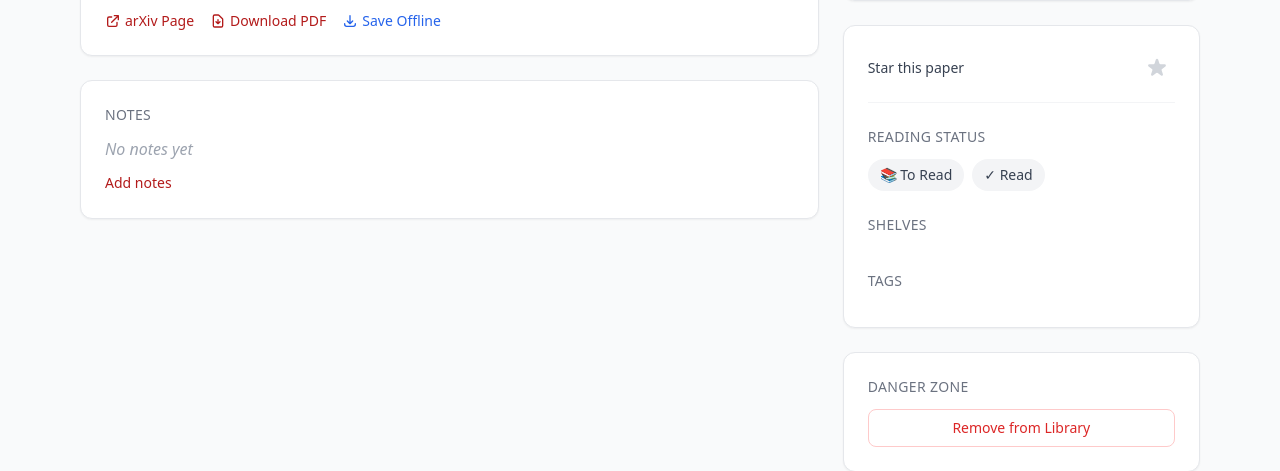
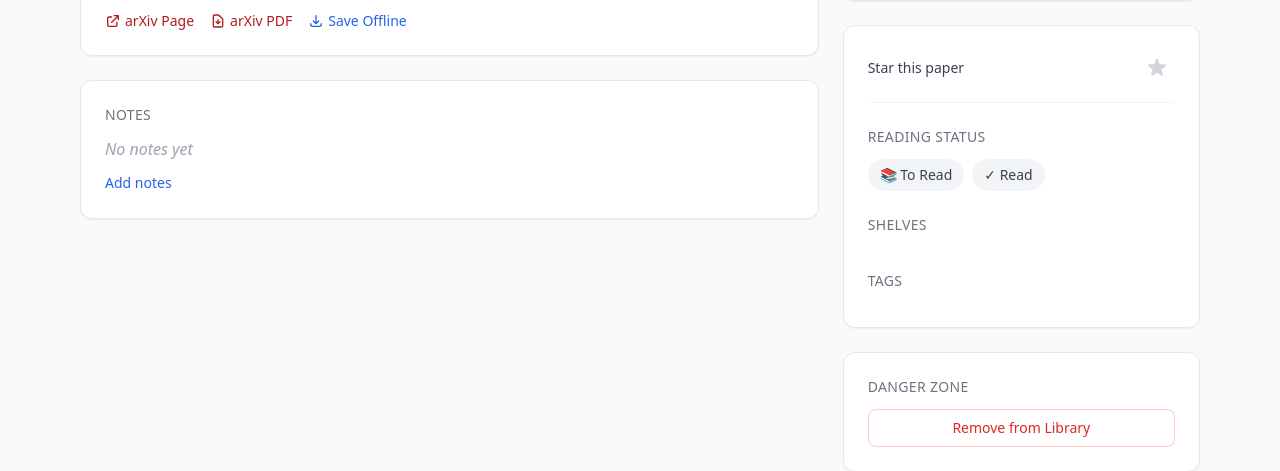
Before and after one commit to prappleizer/refsync, a FastAPI app: template src/refsync/frontend/templates/paper.html in a window 1280 px wide. Shown: the part 346-817 px from the top of the page. Run offline with FastAPI, Linux system fonts and the light colour scheme; the template is opened without the code that fills it, so the values that code supplies are empty; some libraries are stand-ins or nearby versions.

Commit message:
minor ui tweaks

```diff
--- a/src/refsync/frontend/templates/paper.html
+++ b/src/refsync/frontend/templates/paper.html
@@ -69,6 +69,7 @@
 
                         <!-- Links -->
                         <div class="flex flex-wrap gap-4 mt-6 pt-6 border-t border-gray-100 dark:border-gray-700">
+                            <!-- arXiv links (red) -->
                             <a :href="paper.arxiv_url" target="_blank"
                                class="inline-flex items-center text-sm text-arxiv-red dark:text-red-400 hover:underline">
                                 <svg class="w-4 h-4 mr-1" fill="none" stroke="currentColor" viewBox="0 0 24 24">
@@ -76,27 +77,23 @@
                                 </svg>
                                 arXiv Page
                             </a>
+                            <a :href="paper.pdf_url" target="_blank"
+                               class="inline-flex items-center text-sm text-arxiv-red dark:text-red-400 hover:underline">
+                                <svg class="w-4 h-4 mr-1" fill="none" stroke="currentColor" viewBox="0 0 24 24">
+                                    <path stroke-linecap="round" stroke-linejoin="round" stroke-width="2" d="M12 10v6m0 0l-3-3m3 3l3-3m2 8H7a2 2 0 01-2-2V5a2 2 0 012-2h5.586a1 1 0 01.707.293l5.414 5.414a1 1 0 01.293.707V19a2 2 0 01-2 2z"/>
+                                </svg>
+                                arXiv PDF
+                            </a>
 
-                            <!-- Local PDF (if available) -->
+                            <!-- Local PDF / Save Offline (blue) -->
                             <a x-show="paper.local_pdf"
                                :href="'/pdfs/' + paper.local_pdf" target="_blank"
-                               class="inline-flex items-center text-sm text-green-600 dark:text-green-400 hover:underline">
+                               class="inline-flex items-center text-sm text-blue-600 dark:text-blue-400 hover:underline">
                                 <svg class="w-4 h-4 mr-1" fill="none" stroke="currentColor" viewBox="0 0 24 24">
                                     <path stroke-linecap="round" stroke-linejoin="round" stroke-width="2" d="M9 12h6m-6 4h6m2 5H7a2 2 0 01-2-2V5a2 2 0 012-2h5.586a1 1 0 01.707.293l5.414 5.414a1 1 0 01.293.707V19a2 2 0 01-2 2z"/>
                                 </svg>
                                 View Local PDF
                             </a>
-
-                            <!-- arXiv PDF (always show, but labeled differently if local exists) -->
-                            <a :href="paper.pdf_url" target="_blank"
-                               class="inline-flex items-center text-sm text-arxiv-red dark:text-red-400 hover:underline">
-                                <svg class="w-4 h-4 mr-1" fill="none" stroke="currentColor" viewBox="0 0 24 24">
-                                    <path stroke-linecap="round" stroke-linejoin="round" stroke-width="2" d="M12 10v6m0 0l-3-3m3 3l3-3m2 8H7a2 2 0 01-2-2V5a2 2 0 012-2h5.586a1 1 0 01.707.293l5.414 5.414a1 1 0 01.293.707V19a2 2 0 01-2 2z"/>
-                                </svg>
-                                <span x-text="paper.local_pdf ? 'arXiv PDF' : 'Download PDF'"></span>
-                            </a>
-
-                            <!-- Download for offline button (if not already downloaded) -->
                             <button x-show="!paper.local_pdf"
                                     @click="downloadPdf()"
                                     :disabled="downloadingPdf"
@@ -110,9 +107,10 @@
                                 <span x-text="downloadingPdf ? 'Downloading...' : 'Save Offline'"></span>
                             </button>
 
+                            <!-- Copy BibTeX (blue) -->
                             <button @click="exportBibtex()"
                                     x-show="paper.bibtex"
-                                    class="inline-flex items-center text-sm text-arxiv-red dark:text-red-400 hover:underline">
+                                    class="inline-flex items-center text-sm text-blue-600 dark:text-blue-400 hover:underline">
                                 <svg class="w-4 h-4 mr-1" fill="none" stroke="currentColor" viewBox="0 0 24 24">
                                     <path stroke-linecap="round" stroke-linejoin="round" stroke-width="2" d="M8 5H6a2 2 0 00-2 2v12a2 2 0 002 2h10a2 2 0 002-2v-1M8 5a2 2 0 002 2h2a2 2 0 002-2M8 5a2 2 0 012-2h2a2 2 0 012 2m0 0h2a2 2 0 012 2v3m2 4H10m0 0l3-3m-3 3l3 3"/>
                                 </svg>
@@ -128,7 +126,7 @@
                             <p x-show="paper.notes" class="text-gray-700 dark:text-gray-300 whitespace-pre-wrap" x-text="paper.notes"></p>
                             <p x-show="!paper.notes" class="text-gray-400 dark:text-gray-500 italic">No notes yet</p>
                             <button @click="editingNotes = true; notesInput = paper.notes || ''"
-                                    class="mt-3 text-sm text-arxiv-red dark:text-red-400 hover:underline">
+                                    class="mt-3 text-sm text-blue-600 dark:text-blue-400 hover:underline">
                                 <span x-text="paper.notes ? 'Edit notes' : 'Add notes'"></span>
                             </button>
                         </div>
```
Also changed, not shown: src/refsync/frontend/templates/library.html (+17 -5 lines).
